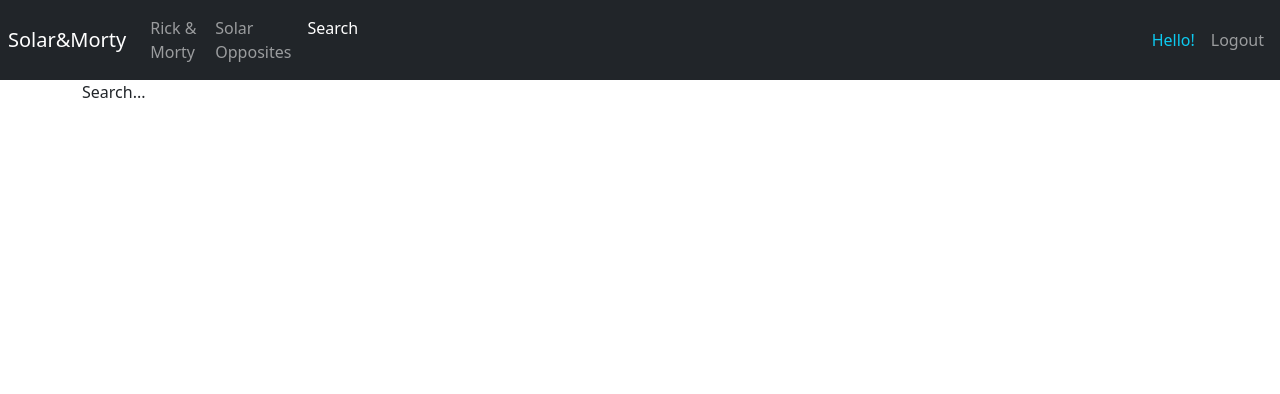
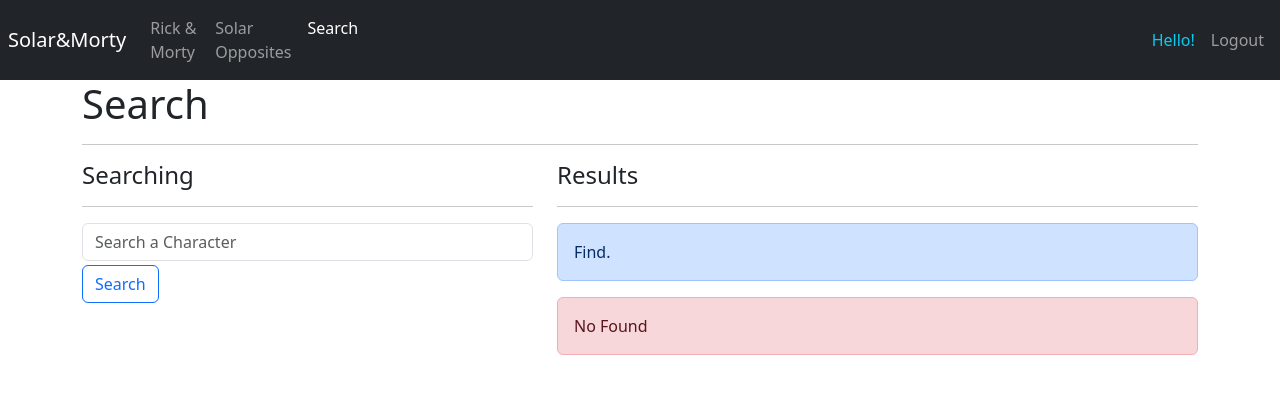
Before and after one commit to ValenciaTatiana/SolarAndMorty, a React (Vite) app: page /search in a window 1280 px wide. Shown: the top 394 px of the page. Built offline with nearby package versions, Linux system fonts and the light colour scheme.

Commit message:
Iniciando funcionalidad de busqueda de personaje

```diff
--- /dev/null
+++ b/src/characters/helpers/getCharactersByName.js
@@ -0,0 +1,10 @@
+import { characters } from "../data/characters";
+
+export const getCharactersByName = (name) => {
+
+    name = name.toLocaleLowerCase().trim();
+
+    if(name.length === 0) return [];
+
+    return characters.filter(character => character.character_name.toLocaleLowerCase().includes(name));
+}
--- a/src/characters/helpers/index.js
+++ b/src/characters/helpers/index.js
@@ -1,2 +1,3 @@
 export * from './getCharactersByPublisher';
-export * from './getCharacterById'
+export * from './getCharacterById';
+export * from './getCharactersByName';
--- a/src/characters/pages/SearchPage.jsx
+++ b/src/characters/pages/SearchPage.jsx
@@ -1,5 +1,67 @@
+import { useLocation, useNavigate } from "react-router-dom";
+import { useForm } from "../../hooks/useForm";
+import { CharacterCard } from "../components/index";
+import { useMemo } from "react";
+import { getCharactersByName } from "../helpers";
+
 export const SearchPage = () => {
+
+  const { searchText, onInputChange } = useForm({ searchText: '' });
+
+  const navigate = useNavigate();
+  const location = useLocation();
+  const searchParams = new URLSearchParams(location.search);
+  const { q = '' } = Object.fromEntries(searchParams.entries());
+
+  const characters = useMemo(() => getCharactersByName(q), [q])
+
+  const handleSearchSubmit = (e) => {
+    e.preventDefault();
+
+    if (searchText.trim().length <= 1) return;
+
+    navigate(`?q=${searchText}`)
+  }
+
   return (
-    <div>Search...</div>
+    <>
+      <h1>Search</h1>
+      <hr />
+
+      <div className="row">
+        <div className="col-5">
+          <h4>Searching</h4>
+          <hr />
+          <form onSubmit={handleSearchSubmit}>
+            <input type="text" placeholder="Search a Character" className="form-control" name="searchText" autoComplete="off" value={searchText} onChange={onInputChange} />
+
+            <button className="btn btn-outline-primary mt-1">
+              Search
+            </button>
+          </form>
+        </div>
+
+        <div className="col-7">
+          <h4>Results</h4>
+          <hr />
+
+          <div className="alert alert-primary">
+            Find.
+          </div>
+
+          <div className="alert alert-danger">
+            No Found <b>{q}</b>
+          </div>
+
+          {
+            characters.map(character => (
+              <CharacterCard key={character.id} character={character} />
+            ))
+          }
+
+        </div>
+
+      </div>
+    </>
   )
 }
--- /dev/null
+++ b/src/hooks/useForm.js
@@ -0,0 +1,25 @@
+import { useState } from 'react';
+
+export const useForm = ( initialForm = {} ) => {
+
+    const [ formState, setFormState ] = useState( initialForm );
+
+    const onInputChange = ({ target }) => {
+        const { name, value } = target;
+        setFormState({
+            ...formState,
+            [ name ]: value
+        });
+    }
+
+    const onResetForm = () => {
+        setFormState( initialForm );
+    }
+
+    return {
+        ...formState,
+        formState,
+        onInputChange,
+        onResetForm,
+    }
+}
```
